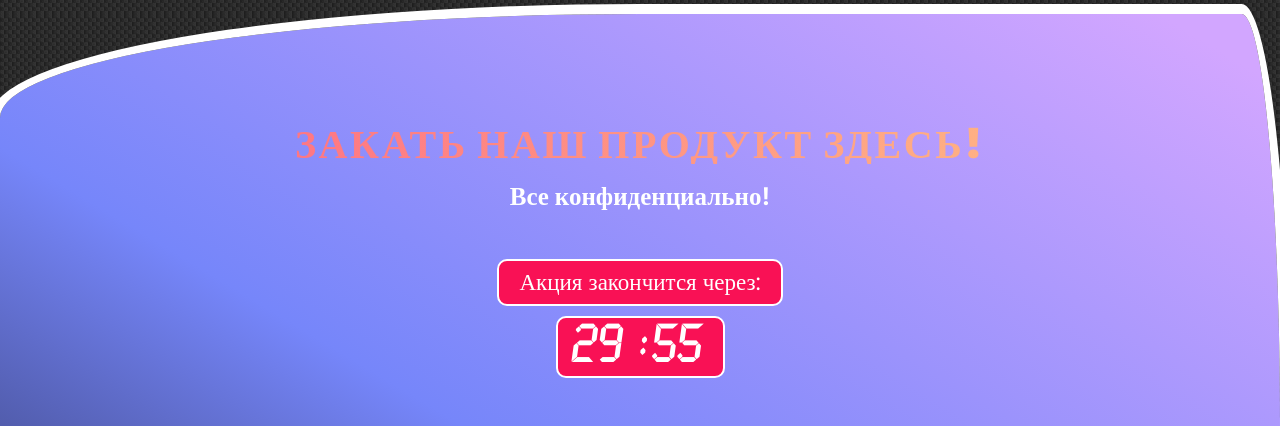
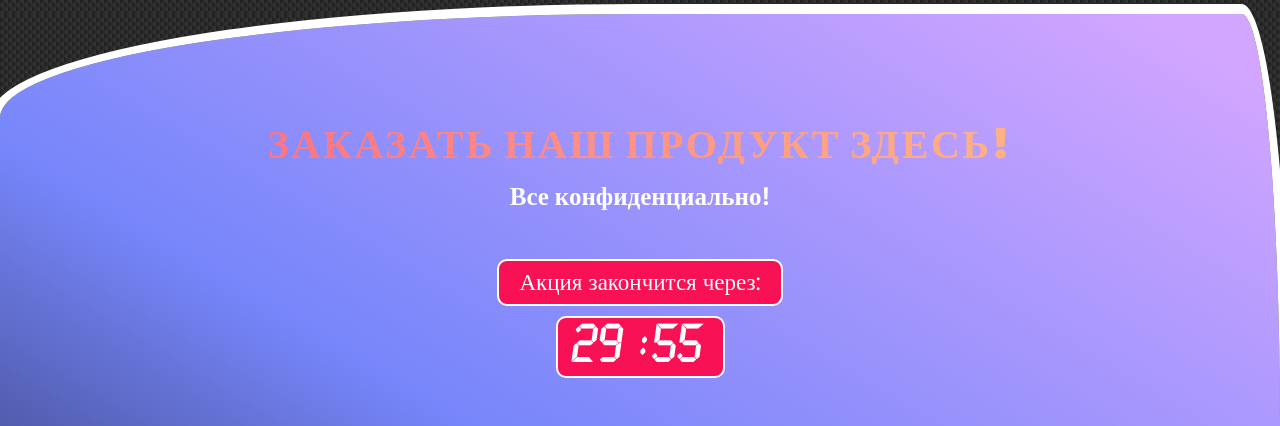
Before and after one commit to DenisGrishin/Level_Up, a plain HTML site: page index.html in a window 1280 px wide. Shown: the part 4120-4546 px from the top of the page. Drawn offline with Linux system fonts and the light colour scheme.

Commit message:
Update index.html

```diff
--- a/index.html
+++ b/index.html
@@ -318,7 +318,7 @@
 			<section class="order">
 				<div class="order__container">
 					<div class="order__title header-section">
-						<h1 class="header-section__title">Закать наш продукт ЗДЕСЬ!</h1>
+						<h1 class="header-section__title">Заказать наш продукт ЗДЕСЬ!</h1>
 						<div class="header-section__sub-title">Все конфиденциально!</div>
 					</div>
 					<div class="order__time timer">
```
